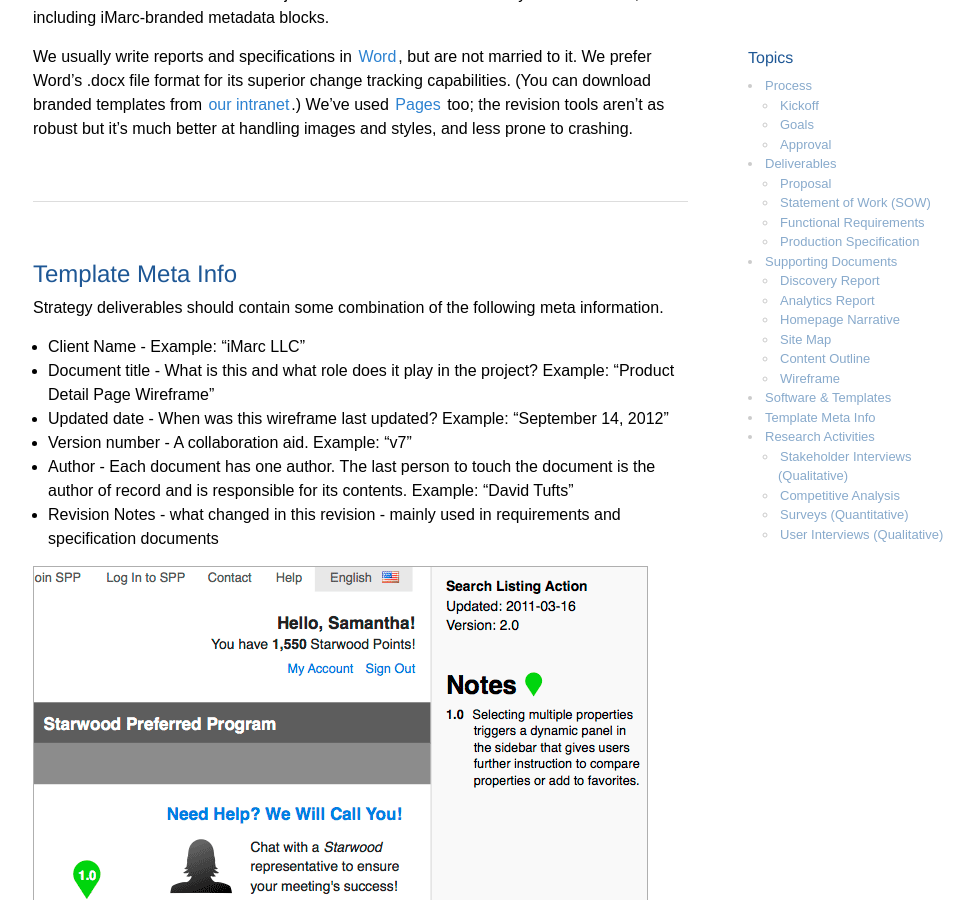
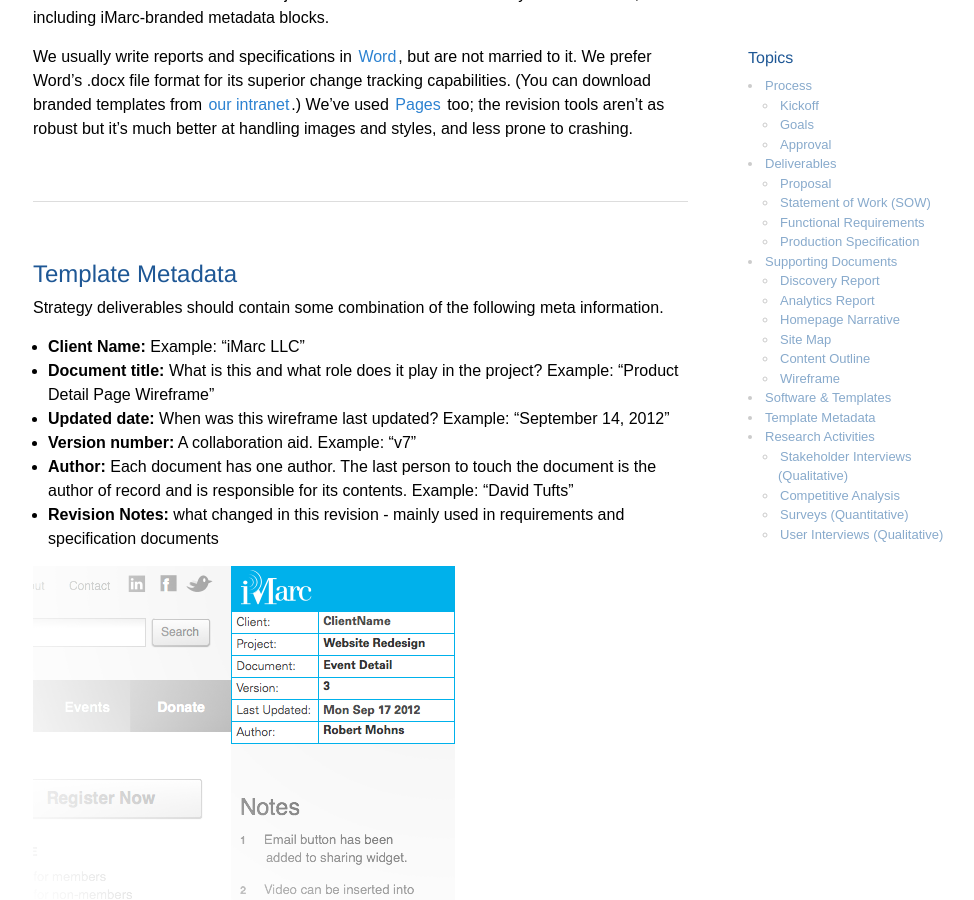
Before and after one commit to imarc/handbook, a Jekyll site: the page built from strategy.markdown, in a window 1280 px wide and 900 px high, scrolled down 6572 px. Shown: the whole window, without its empty margins (137-1111 px from the left). Built offline with Jekyll 4.4.1, drawn with Linux system fonts in a browser that asks for light colours; nearby versions of some CDN libraries.

Commit message:
New metadata image, minor copy edits to metadata notes

```diff
--- a/strategy.markdown
+++ b/strategy.markdown
@@ -198,18 +198,18 @@
 
 
 
-## Template Meta Info
+## Template Metadata
 
 Strategy deliverables should contain some combination of the following meta information.
 
- - Client Name - Example: "iMarc LLC"
- - Document title - What is this and what role does it play in the project? Example: "Product Detail Page Wireframe"
- - Updated date - When was this wireframe last updated? Example: "September 14, 2012"
- - Version number - A collaboration aid. Example: "v7"
- - Author - Each document has one author. The last person to touch the document is the author of record and is responsible for its contents. Example: "David Tufts"
- - Revision Notes - what changed in this revision - mainly used in requirements and specification documents
+ - **Client Name:** Example: "iMarc LLC"
+ - **Document title:** What is this and what role does it play in the project? Example: "Product Detail Page Wireframe"
+ - **Updated date:** When was this wireframe last updated? Example: "September 14, 2012"
+ - **Version number:** A collaboration aid. Example: "v7"
+ - **Author:** Each document has one author. The last person to touch the document is the author of record and is responsible for its contents. Example: "David Tufts"
+ - **Revision Notes:** what changed in this revision - mainly used in requirements and specification documents
 
-![Wireframe title, date, annotations](img/wireframe_meta.png)
+![Wireframe title, date, annotations](img/metadata-wireframe.png)
 
 
 
```
